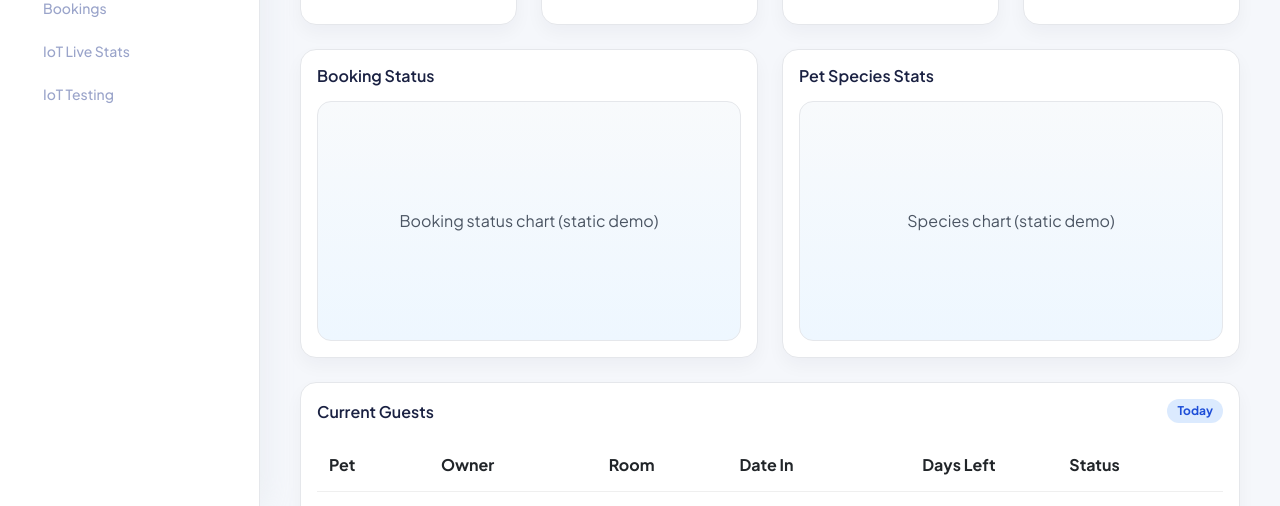
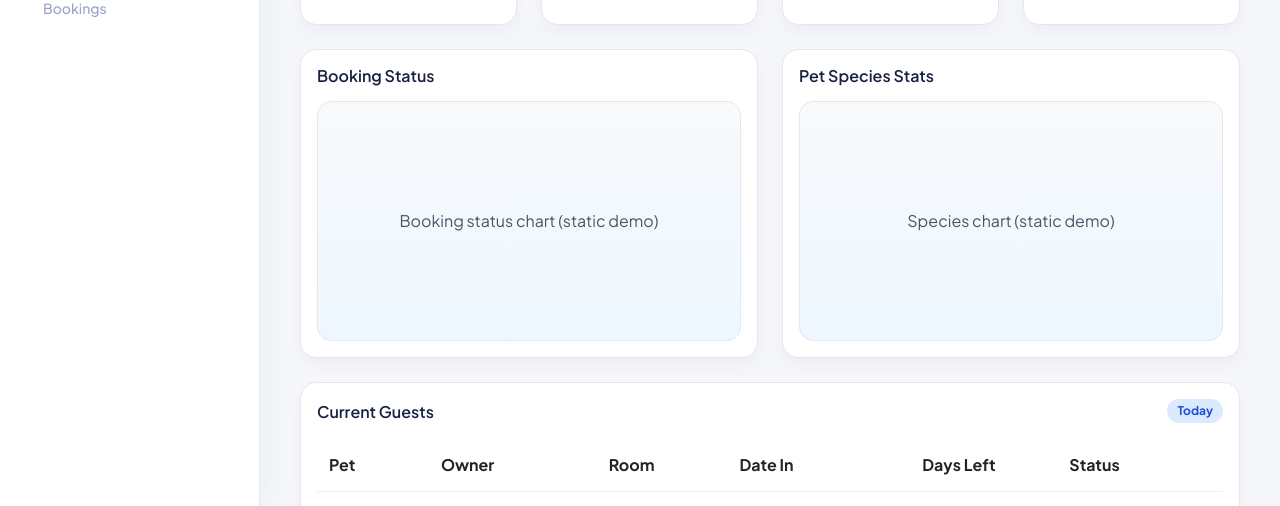
Before and after one commit to shivi-1010/Test-Project, a website: page admin-frontend/admin_dashboard.html in a window 1280 px wide. Shown: the part 294-800 px from the top of the page. Drawn offline with Linux system fonts and the light colour scheme.

```diff
--- a/admin-frontend/admin_dashboard.html
+++ b/admin-frontend/admin_dashboard.html
@@ -48,8 +48,6 @@
       <ul>
         <li class="nav-item active"><a href="admin_dashboard.html"><span>Dashboard</span></a></li>
         <li class="nav-item"><a href="manage_bookings.html"><span>Bookings</span></a></li>
-        <li class="nav-item"><a href="#"><span>IoT Live Stats</span></a></li>
-        <li class="nav-item"><a href="#"><span>IoT Testing</span></a></li>
       </ul>
     </nav>
   </aside>
```
Also changed, not shown: admin-frontend/manage_bookings.html (+0 -2 lines).
